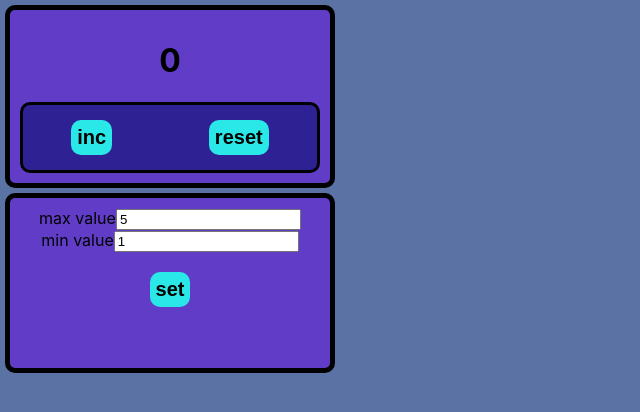
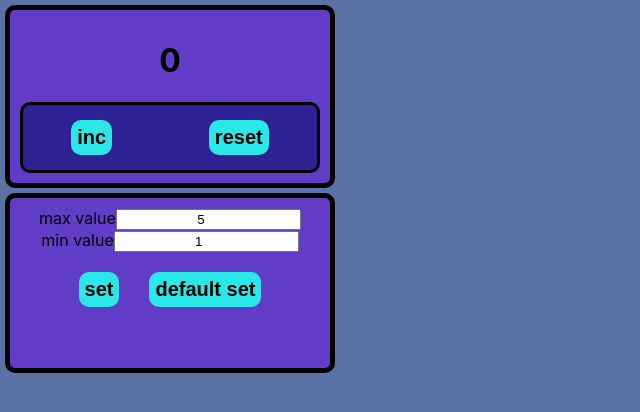
Before and after one commit to DmitriyVavilin/Counter, a React (Create React App) app: page / in a window 1280 px wide. Shown: the top 412 px of the page, without its empty margins (0-640 px from the left). Built offline with nearby package versions, Linux system fonts and the light colour scheme.

Commit message:
completed tasks localStorage

```diff
--- a/src/components/Counter.tsx
+++ b/src/components/Counter.tsx
@@ -14,18 +14,11 @@ export const Counter = () => {
 
     useEffect(() => {
         let valueString = localStorage.getItem('counterValue')
-        if (valueString){
+        if (valueString) {
             let newValue = JSON.parse(valueString)
-            setStorage({...storage,startValue: newValue})
+            setStorage(newValue)
         }
-    },[])
-
-
-    useEffect(() => {
-        localStorage.setItem('counterValue', JSON.stringify(storage.startValue))
-    },[storage.startValue])
-
-
+    }, [])
 
 
     const changeMaxValue = (e: ChangeEvent<HTMLInputElement>) => {
@@ -47,10 +40,20 @@ export const Counter = () => {
 
 
     const setChangeCounter = (startValue: number) => {
-        setStorage({...storage, startValue: startValue})
+        let state = {...storage, startValue: startValue}
+        localStorage.setItem('counterValue', JSON.stringify(state))
+        setStorage(state)
     }
 
 
+    const defaultChangeSettings = () => {
+        let storage = {
+            startValue: 0,
+            maxValue: 5,
+            minValue: 1
+        }
+        setStorage(storage)
+    }
 
     return (
         <>
@@ -64,12 +67,13 @@ export const Counter = () => {
                 </div>
 
             </div>
-            <div >
+            <div>
                 <Settings
                     setChangeCounter={setChangeCounter}
                     changeMaxValue={changeMaxValue}
                     changeMinValue={changeMinValue}
                     storage={storage}
+                    defaultChangeSettings={defaultChangeSettings}
                 />
             </div>
         </>
--- a/src/components/Settings.module.css
+++ b/src/components/Settings.module.css
@@ -13,3 +13,22 @@
 .btn {
     margin-top: 20px;
 }
+
+.btnDefaultSet {
+    margin-left: 30px;
+}
+
+
+input {
+    text-align: center;
+}
+
+.input {
+    text-align: center;
+    border-radius: 5px;
+}
+
+.errorInput {
+    border: 1px solid red;
+    border-radius: 5px;
+}
--- a/src/components/Settings.tsx
+++ b/src/components/Settings.tsx
@@ -1,4 +1,4 @@
-import React, {ChangeEvent} from "react";
+import React, {ChangeEvent, useEffect, useState} from "react";
 import {Button} from "./Button";
 import s from './Settings.module.css'
 
@@ -13,27 +13,34 @@ type SettingsType = {
     setChangeCounter: (startValue: number) => void
     changeMaxValue: (e: ChangeEvent<HTMLInputElement>) => void
     changeMinValue: (e: ChangeEvent<HTMLInputElement>) => void
+    defaultChangeSettings: () => void
 }
-export const Settings: React.FC<SettingsType> = ({setChangeCounter, changeMaxValue, changeMinValue, storage}) => {
-
+export const Settings: React.FC<SettingsType> = ({defaultChangeSettings,setChangeCounter, changeMaxValue, changeMinValue, storage}) => {
 
     const setSettings = () => {
         let minValue = storage.minValue
         setChangeCounter(minValue)
     }
 
+    let startClass = (storage.minValue < 1) || (storage.maxValue - storage.startValue) % storage.minValue !== 0 ? s.errorInput : ''
+    let startEndClass = storage.maxValue <= storage.minValue ? s.errorInput : ''
+
+
 
     return (
         <div className={s.settings_form}>
             <div>
                 <span>max value</span>
-                <input type={'number'} onChange={changeMaxValue} value={storage.maxValue}/>
+                <input type={'number'} onChange={changeMaxValue} value={storage.maxValue}
+                       className={startEndClass}/>
             </div>
             <div>
                 <span>min value</span>
-                <input type={'number'} onChange={changeMinValue} value={storage.minValue}/>
+                <input type={'number'} onChange={changeMinValue} value={storage.minValue}
+                       className={startClass}/>
             </div>
             <Button className={s.btn} title={'set'} callBack={() => setSettings()}/>
+            <Button className={s.btnDefaultSet} title={'default set'} callBack={() => defaultChangeSettings()}/>
         </div>
     )
 }
```
